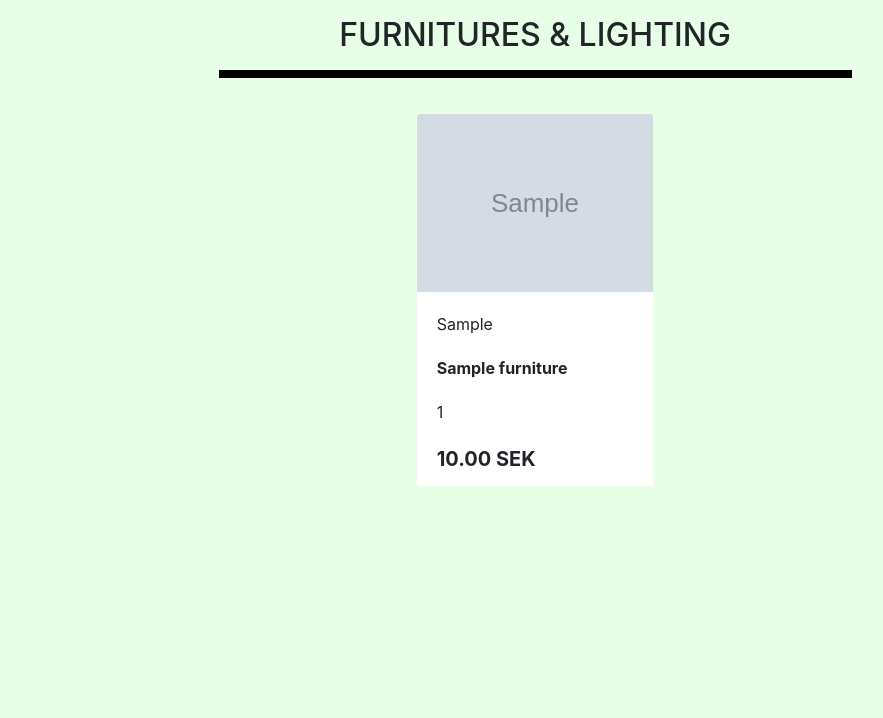
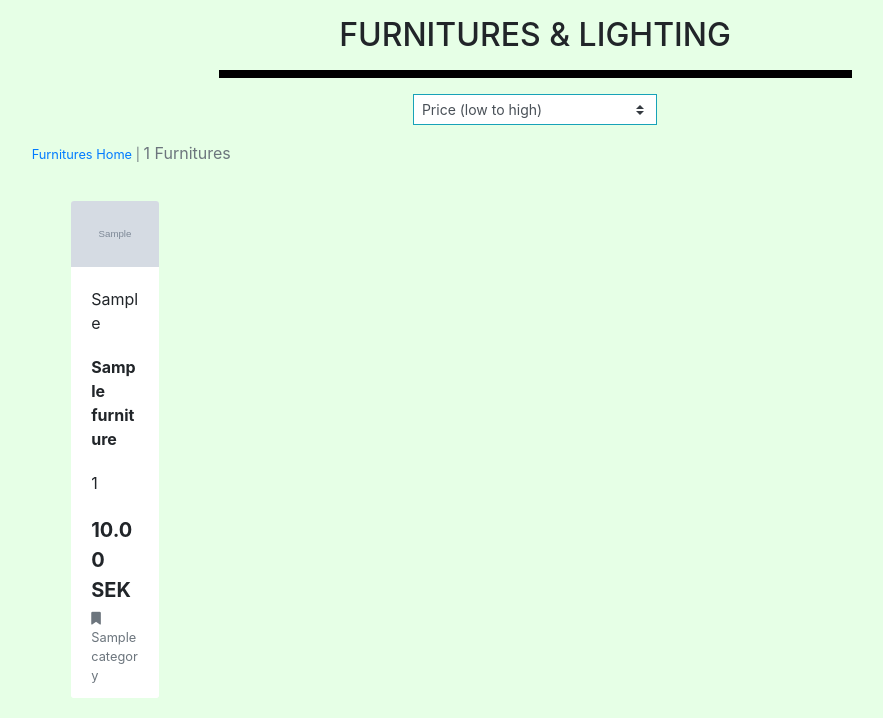
Before and after one commit to SebastianTirsen/ms4-vintage-furniture, a Django app: a page that uses templates/includes/main-nav.html in a window 1280 px wide. Shown: the part 262-980 px from the top of the page, without its empty margins (105-988 px from the left). Before the commit the page ends 748 px from the top, so only its background shows below. Run offline with Django 3.2, Linux system fonts and the light colour scheme; tables that the repository leaves empty hold one stand-in row (values such as "Sample post"); grey boxes marked "Sample" are stand-in pictures; some libraries are stand-ins or nearby versions.

Commit message:
Added functionality for sorting the products.

```diff
--- a/furnitures/templates/furnitures/furnitures.html
+++ b/furnitures/templates/furnitures/furnitures.html
@@ -16,12 +16,41 @@
     <div class="row">
         <div class="col text-center mt-3">
             <h2 class="logo-font">Furnitures & Lighting</h2>
+            {% for c in current_categories %}
+                <a class="category-badge text-decoration-none" href="{% url 'furnitures' %}?category={{ c.name }}">
+                    <span class="p-2 mt-2 badge badge-white text-black rounded-0 border border-dark">{{ c.friendly_name }}</span>
+                </a>
+            {% endfor %}
             <hr class="fat-hr w-50 mb-1">
         </div>
     </div>
     <div class="row">
         <div class="furniture-container col-10 offset-1">
             <div class="row mt-1 mb-2"></div>
+                <div class="col-12 col-md-6 my-auto order-md-last d-flex justify-content-center center-stage">
+                    <div class="sort-select-wrapper w-50">
+                        <select id="sort-selector" class="custom-select custom-select-sm rounded-0 border border-{% if current_sorting != 'None_None' %}info{% else %}black{% endif %}">
+                            <option value="reset" {% if current_sorting == 'None_None' %}selected{% endif %}>Sort by...</option>
+                            <option value="price_asc" {% if current_sorting == 'price_asc' %}selected{% endif %}>Price (low to high)</option>
+                            <option value="price_desc" {% if current_sorting == 'price_desc' %}selected{% endif %}>Price (high to low)</option>
+                            <option value="brand_asc" {% if current_sorting == 'brand_asc' %}selected{% endif %}>Brand (A-Z)</option>
+                            <option value="brand_desc" {% if current_sorting == 'brand_desc' %}selected{% endif %}>Brand (Z-A)</option>
+                            <option value="name_asc" {% if current_sorting == 'name_asc' %}selected{% endif %}>Name (A-Z)</option>
+                            <option value="name_desc" {% if current_sorting == 'name_desc' %}selected{% endif %}>Name (Z-A)</option>
+                            <option value="category_asc" {% if current_sorting == 'category_asc' %}selected{% endif %}>Category (A-Z)</option>
+                            <option value="category_desc" {% if current_sorting == 'category_desc' %}selected{% endif %}>Category (Z-A)</option>
+                        </select>
+                    </div>
+                </div>
+                <div class="col-12 col-md-6 order-md-first">
+                    <p class="text-muted mt-3 text-center text-md-left">
+                        {% if search_term or current_categories or current_sorting != 'None_None' %}
+                            <span class="small"><a href="{% url 'furnitures' %}">Furnitures Home</a> | </span>
+                        {% endif %}
+                        {{ furnitures|length }} Furnitures{% if search_term %} found for <strong>"{{ search_term }}"</strong>{% endif %}
+                    </p>
+                </div>
+            </div>
             <div class="row furniture-row">
                 {% for furniture in furnitures %}
                     <div class="furniture-card col-sm-12 col-md-6 col-lg-4 col-xl-3">
@@ -48,6 +77,13 @@
                                 <div class="row">
                                     <div class="col">
                                         <p class="lead mb-0 text-left font-weight-bold">{{ furniture.price }} SEK</p>
+                                        {% if furniture.category %}
+                                            <p class="small mt-1 mb-0">
+                                                <a class="text-muted" href="{% url 'furnitures' %}?category={{ furniture.category.name }}">
+                                                    <i class="fas fa-bookmark mr-1"></i>{{ furniture.category.friendly_name }}
+                                                </a>
+                                            </p>
+                                        {% endif %}
                                     </div>
                                 </div>
                             </div>
--- a/furnitures/views.py
+++ b/furnitures/views.py
@@ -19,8 +19,9 @@ def all_furniture(request):
             sort = sortkey
             if sortkey == 'name':
                 sortkey = 'lower_name'
-                furnitures = furnitures.annotate(lower_name('name'))
-
+                furnitures = furnitures.annotate(lower_name=Lower('name'))
+            if sortkey == 'category':
+                sortkey = 'category__name'
             if 'direction' in request.GET:
                 direction = request.GET['direction']
                 if direction == 'desc':
--- a/static/css/base.css
+++ b/static/css/base.css
@@ -98,9 +98,14 @@ margin-top: 2rem;
 
 .cta-button {
     font-weight: bold;
-    background-color: lightgreen;
+    background-color: #74AA50;
     border: 1px solid black;
     font-size: 2rem;
+}
+
+.cta-button:hover {
+    background: lightgreen !important;
+    color:#212529 !important;
 }
 
 .carousel-inner {
@@ -119,6 +124,17 @@ margin-top: 2rem;
     justify-content: center;
 }
 
+a.category-badge > span.badge:hover {
+    background: #74AA50 !important;
+    color: #fff !important;
+}
+
+
+/* ---------------Helpers----------------- */
+
+.center-stage {
+    margin: 0 auto;
+}
 
 /* -------------------------------- Media Queries */
 
--- a/templates/includes/main-nav.html
+++ b/templates/includes/main-nav.html
@@ -6,10 +6,10 @@
             </a>
         </div>
         <li class="nav-item dropdown">
-                <a class="logo-font font-weight-bold nav-link text-black mr-5" href="#" id="all-products-link" data-toggle="dropdown" aria-haspopup="true" aria-expanded="false">
+                <a class="logo-font font-weight-bold nav-link text-black mr-5" href="#" id="all-furnitures-link" data-toggle="dropdown" aria-haspopup="true" aria-expanded="false">
                 All Furniture
                 </a>
-            <div class="dropdown-menu border-0" aria-labelledby="all-products-link">
+            <div class="dropdown-menu border-0" aria-labelledby="all-furnitures-link">
                 <a href="{% url 'furnitures' %}?sort=price&direction=asc" class="dropdown-item">By Price</a>
                 <a href="{% url 'furnitures' %}?sort=brand&direction=asc" class="dropdown-item">By Brand</a>
                 <a href="{% url 'furnitures' %}?sort=category&direction=asc" class="dropdown-item ">By Category</a>
@@ -21,12 +21,12 @@
             <a class="logo-font font-weight-bold nav-link text-black mr-5" href="#" id="furniture-link" data-toggle="dropdown" aria-haspopup="true" aria-expanded="false">
                 Furniture
             </a>
-            <div class="dropdown-menu border-0" aria-labelledby="clothing-link">
+            <div class="dropdown-menu border-0" aria-labelledby="furniture-link">
                 <a href="{% url 'furnitures' %}?category=Tables" class="dropdown-item">Tables</a>
                 <a href="{% url 'furnitures' %}?category=Chairs" class="dropdown-item">Chairs</a>
                 <a href="{% url 'furnitures' %}?category=Storage" class="dropdown-item">Storage</a>
-                <a href="{% url 'furnitures' %}?category=Shelves"" class="dropdown-item">Shelves</a>
-                <a href="{% url 'furnitures' %}?category=Tables,Chairs,Storage,Shelves"" class="dropdown-item">All Furniture</a>
+                <a href="{% url 'furnitures' %}?category=Shelves" class="dropdown-item">Shelves</a>
+                <a href="{% url 'furnitures' %}?category=Tables,Chairs,Storage,Shelves" class="dropdown-item">All Furniture</a>
             </div>
         </li>
 
@@ -34,7 +34,7 @@
             <a class="logo-font font-weight-bold nav-link text-black mr-5" href="#" id="lighting-link" data-toggle="dropdown" aria-haspopup="true" aria-expanded="false">
                 Lighting
             </a>
-            <div class="dropdown-menu border-0" aria-labelledby="homeware-link">
+            <div class="dropdown-menu border-0" aria-labelledby="lighting-link">
                 <a href="{% url 'furnitures' %}?category=ceiling_wall_lights" class="dropdown-item">Ceiling & Wall Lights</a>
                 <a href="{% url 'furnitures' %}?category=desk_lamps" class="dropdown-item">Desk Lamps</a>
                 <a href="{% url 'furnitures' %}?category=floor_lamps" class="dropdown-item">Floor Lamps</a>
```
Also changed, not shown: furnitures/templates/furnitures/furniture_detail.html (+8 -1 lines).
